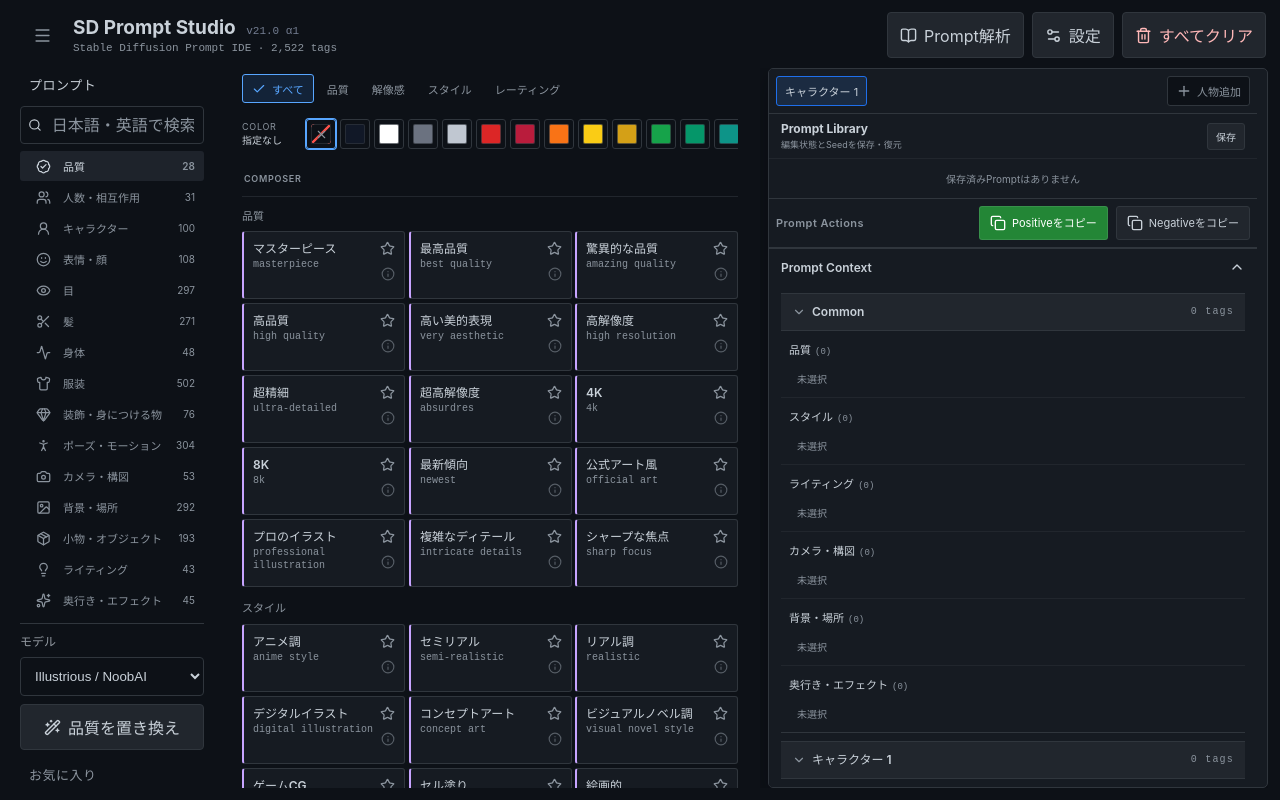
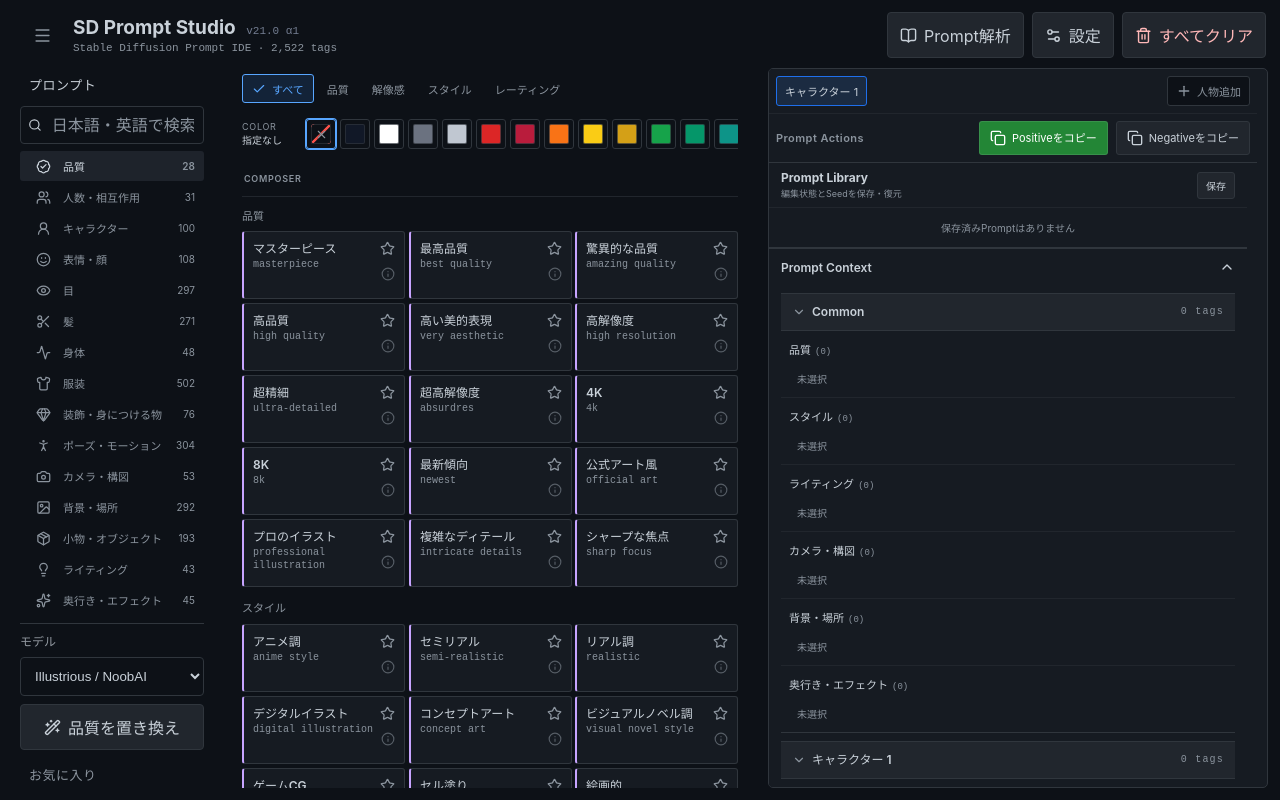
Before and after one commit to whatrune/sd-prompt-studio, a React (Vite) app: page / in a window 1280 px wide. Built offline with nearby package versions, Linux system fonts and the light colour scheme; the HTML template or start-up script is replaced by a standard one.

Commit message:
Add Inspector header foundation

```diff
--- a/src/App.tsx
+++ b/src/App.tsx
@@ -644,7 +644,11 @@ export default function App() {
       </section>
 
       <aside className="preview panel">
-        <div className="block-tabs">{store.blocks.map((b,index)=><button key={b.id} className={viewContextId===b.id?'active':''} onClick={()=>setContextTarget(b.id)}>{getCategoryLabel('character',locale)} {b.subjectNumber??index+1}{index>0&&<X size={13} onClick={e=>{e.stopPropagation();if(viewContextId===b.id&&mainSubjectId)setContextTarget(mainSubjectId);store.removeBlock(b.id)}}/>}</button>)}<button className="add-block" onClick={addCharacter}><Plus size={16}/>{t('addSubject',locale)}</button></div>
+        <div className="inspector-header" aria-label="Inspector controls">
+          <div className="block-tabs">{store.blocks.map((b,index)=><button key={b.id} className={viewContextId===b.id?'active':''} onClick={()=>setContextTarget(b.id)}>{getCategoryLabel('character',locale)} {b.subjectNumber??index+1}{index>0&&<X size={13} onClick={e=>{e.stopPropagation();if(viewContextId===b.id&&mainSubjectId)setContextTarget(mainSubjectId);store.removeBlock(b.id)}}/>}</button>)}<button className="add-block" onClick={addCharacter}><Plus size={16}/>{t('addSubject',locale)}</button></div>
+          <section className="prompt-actions"><strong>Prompt Actions</strong><button className="copy-positive" onClick={()=>copyPrompt('actions')}>{copiedPositive?<Check size={16}/>:<Copy size={16}/>}<span>{copiedPositive?'コピー済み':'Positiveをコピー'}</span></button><button className="copy-negative" onClick={()=>copyNegativePrompt(true)}>{copiedNegative?<Check size={16}/>:<Copy size={16}/>}<span>{copiedNegative?'コピー済み':'Negativeをコピー'}</span></button></section>
+        </div>
+        <div className="inspector-scroll" aria-label="Inspector details">
         <section className="prompt-library">
           <div className="prompt-library-header"><div><strong>Prompt Library</strong><small>編集状態とSeedを保存・復元</small></div><button className="prompt-library-save" onClick={openSavePrompt}>保存</button></div>
           {store.seeds.length>0&&<div className="prompt-library-current-seeds"><span>Current Seeds</span>{store.seeds.map(seed=><code key={seed.value}>{seed.value}</code>)}</div>}
@@ -655,7 +659,6 @@ export default function App() {
             <div className="prompt-library-card-actions"><button onClick={()=>{if(!confirm('現在の編集内容を置き換えます。\n\n復元しますか？'))return;if(store.restorePrompt(saved.id))setViewContextId(saved.blocks[0]?.id??store.activeBlockId)}}>復元</button><button className="danger" onClick={()=>confirm('この保存済みPromptを削除しますか？')&&store.deleteSavedPrompt(saved.id)}>削除</button></div>
           </article>)}</div>}
         </section>
-        <section className="prompt-actions"><strong>Prompt Actions</strong><button className="copy-positive" onClick={()=>copyPrompt('actions')}>{copiedPositive?<Check size={16}/>:<Copy size={16}/>}<span>{copiedPositive?'コピー済み':'Positiveをコピー'}</span></button><button className="copy-negative" onClick={()=>copyNegativePrompt(true)}>{copiedNegative?<Check size={16}/>:<Copy size={16}/>}<span>{copiedNegative?'コピー済み':'Negativeをコピー'}</span></button></section>
         <section className={`preview-section ${selectedCollapsed?'collapsed':''}`}>
           <div className="preview-section-header"><button className="preview-section-toggle" onClick={()=>setSelectedCollapsed(v=>!v)} aria-expanded={!selectedCollapsed}>
             <span>{t('promptContext',locale)}</span>{selectedCollapsed?<ChevronDown size={16}/>:<ChevronUp size={16}/>}
@@ -700,6 +703,7 @@ export default function App() {
           <div className="preview-section-header"><button className="preview-section-toggle" onClick={()=>setNegativeCollapsed(v=>!v)} aria-expanded={!negativeCollapsed}><span>Negative Prompt</span>{negativeCollapsed?<ChevronDown size={16}/>:<ChevronUp size={16}/>}</button></div>
           {!negativeCollapsed&&<div className="preview-section-content"><textarea value={store.negative} onChange={e=>store.setNegative(e.target.value)} /><div className="preview-section-footer"><button className="preview-content-action" onClick={store.resetNegative}><RotateCcw size={14}/>初期値に戻す</button></div></div>}
         </section>
+        </div>
       </aside>
     </section>
     {savePromptOpen&&<div className="modal-backdrop" onMouseDown={()=>setSavePromptOpen(false)}><section className="prompt-save-modal" onMouseDown={event=>event.stopPropagation()}>
--- a/src/styles.css
+++ b/src/styles.css
@@ -1275,3 +1275,81 @@ body,
 .prompt-controls > .composer-section .composer-toggle:hover {
   background: var(--bg-hover);
 }
+
+/* v33: Inspector fixed controls and pane-owned detail scrolling */
+.preview {
+  overflow: hidden;
+  box-shadow: none;
+}
+
+.inspector-header {
+  position: relative;
+  z-index: 2;
+  flex: 0 0 auto;
+  min-width: 0;
+  border-bottom: 1px solid var(--border);
+  background: var(--bg-secondary);
+}
+
+.inspector-header .block-tabs {
+  position: static;
+  z-index: auto;
+  min-width: 0;
+  border-bottom: 1px solid var(--border-muted);
+  background: var(--bg-secondary);
+}
+
+.inspector-header .prompt-actions {
+  position: static;
+  top: auto;
+  z-index: auto;
+  min-width: 0;
+  border-bottom: 0;
+  background: var(--bg-secondary);
+}
+
+.inspector-scroll {
+  display: flex;
+  flex: 1 1 auto;
+  min-width: 0;
+  min-height: 0;
+  flex-direction: column;
+  overflow-x: hidden;
+  overflow-y: auto;
+  overscroll-behavior: contain;
+  scrollbar-gutter: stable;
+  scrollbar-color: transparent transparent;
+  scrollbar-width: thin;
+}
+
+.inspector-scroll:hover,
+.inspector-scroll:focus-within {
+  scrollbar-color: var(--scrollbar-thumb) transparent;
+}
+
+.inspector-scroll::-webkit-scrollbar {
+  width: 8px;
+  height: 8px;
+}
+
+.inspector-scroll::-webkit-scrollbar-track {
+  background: transparent;
+}
+
+.inspector-scroll::-webkit-scrollbar-thumb {
+  border: 2px solid transparent;
+  border-radius: 999px;
+  background: transparent;
+  background-clip: padding-box;
+}
+
+.inspector-scroll:hover::-webkit-scrollbar-thumb,
+.inspector-scroll:focus-within::-webkit-scrollbar-thumb {
+  background: var(--scrollbar-thumb);
+  background-clip: padding-box;
+}
+
+.inspector-scroll:hover::-webkit-scrollbar-thumb:hover {
+  background: var(--scrollbar-thumb-hover);
+  background-clip: padding-box;
+}
```
Also changed, not shown: scripts/test-reclassification.mjs (+7 -0 lines).
